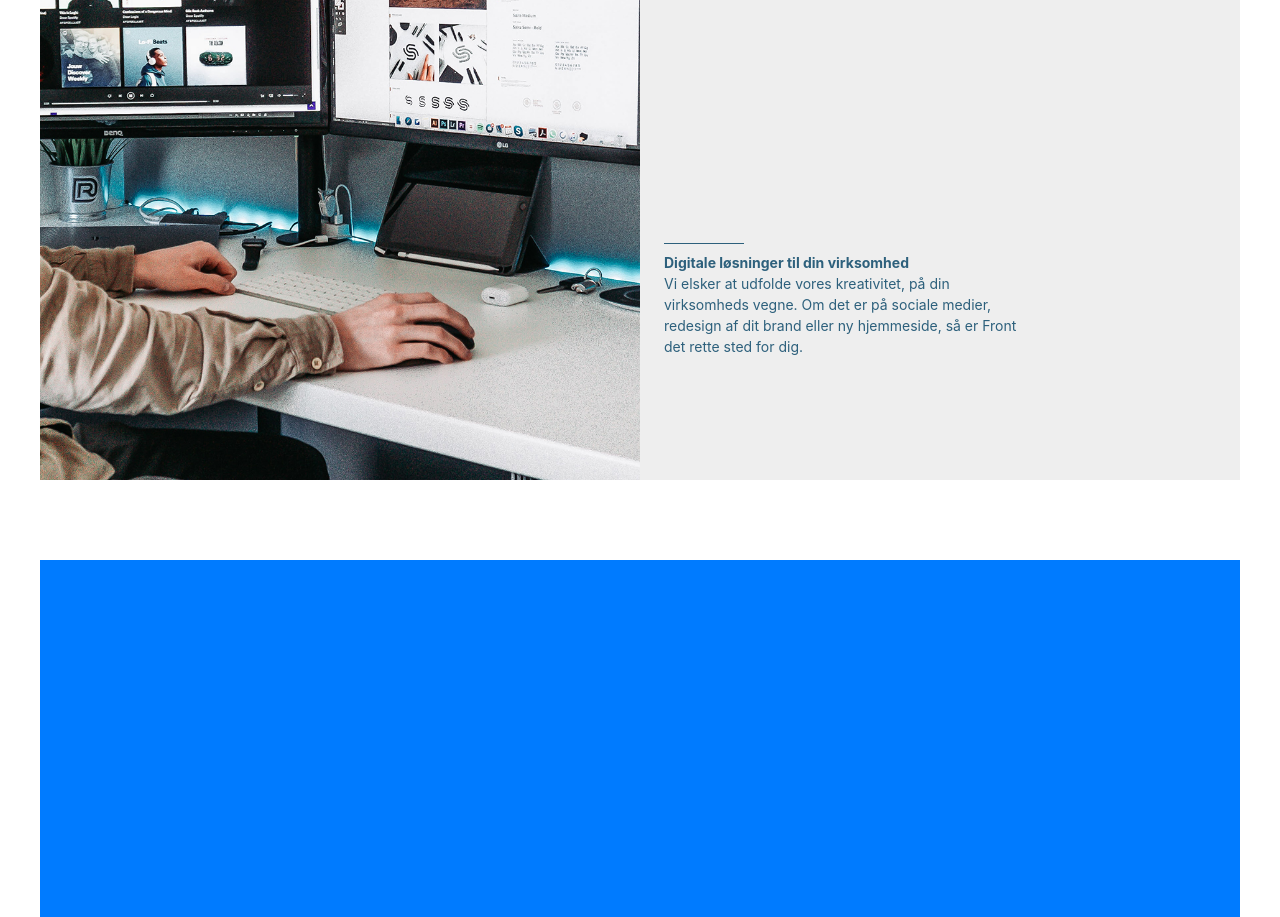
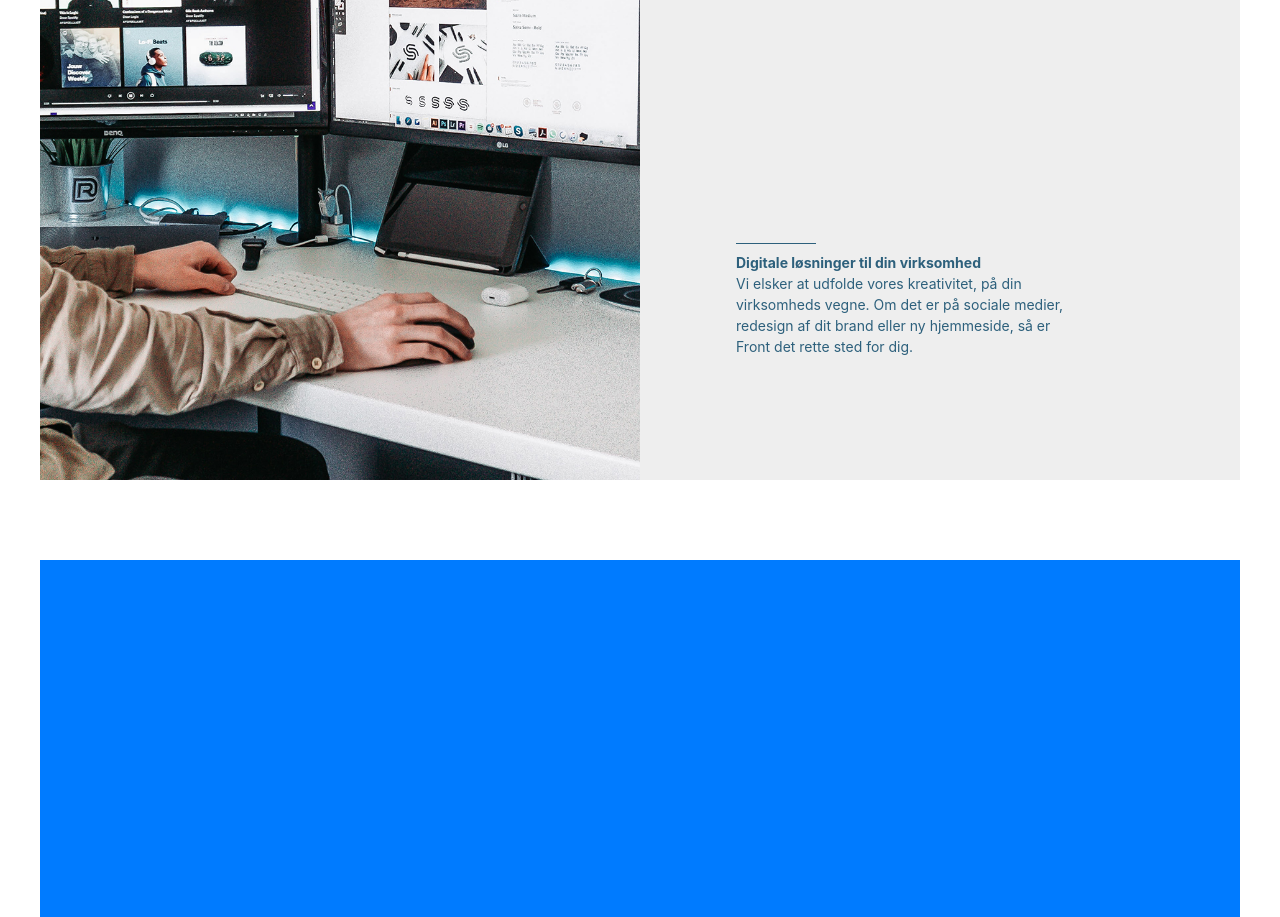
Before and after one commit to Tobias-Larsen/front, a website: page tobias.html in a window 1280 px wide. Shown: the part 1080-1997 px from the top of the page. Drawn offline with nearby package versions, Linux system fonts and the light colour scheme; files that its build step writes are made by us from their sources.

Commit message:
rettet margin og padding på textcontainer på Hvad kan vi tilbyde side

```diff
--- a/tobias.html
+++ b/tobias.html
@@ -44,7 +44,7 @@
 <section class="firstSection heightWindow borderTest w-100">
     <div class="image"></div>
 
-    <div class="textContainer px-4 d-flex flex-column justify-content-center">
+    <div class="textContainer px-4 d-flex flex-column justify-content-center pl-md-5 ml-md-5">
         <div class="line mb-2"></div>
         <p class="font-weight-bold">Digitale løsninger til din virksomhed</p>
         <p>Vi elsker at udfolde vores kreativitet, på din
```
